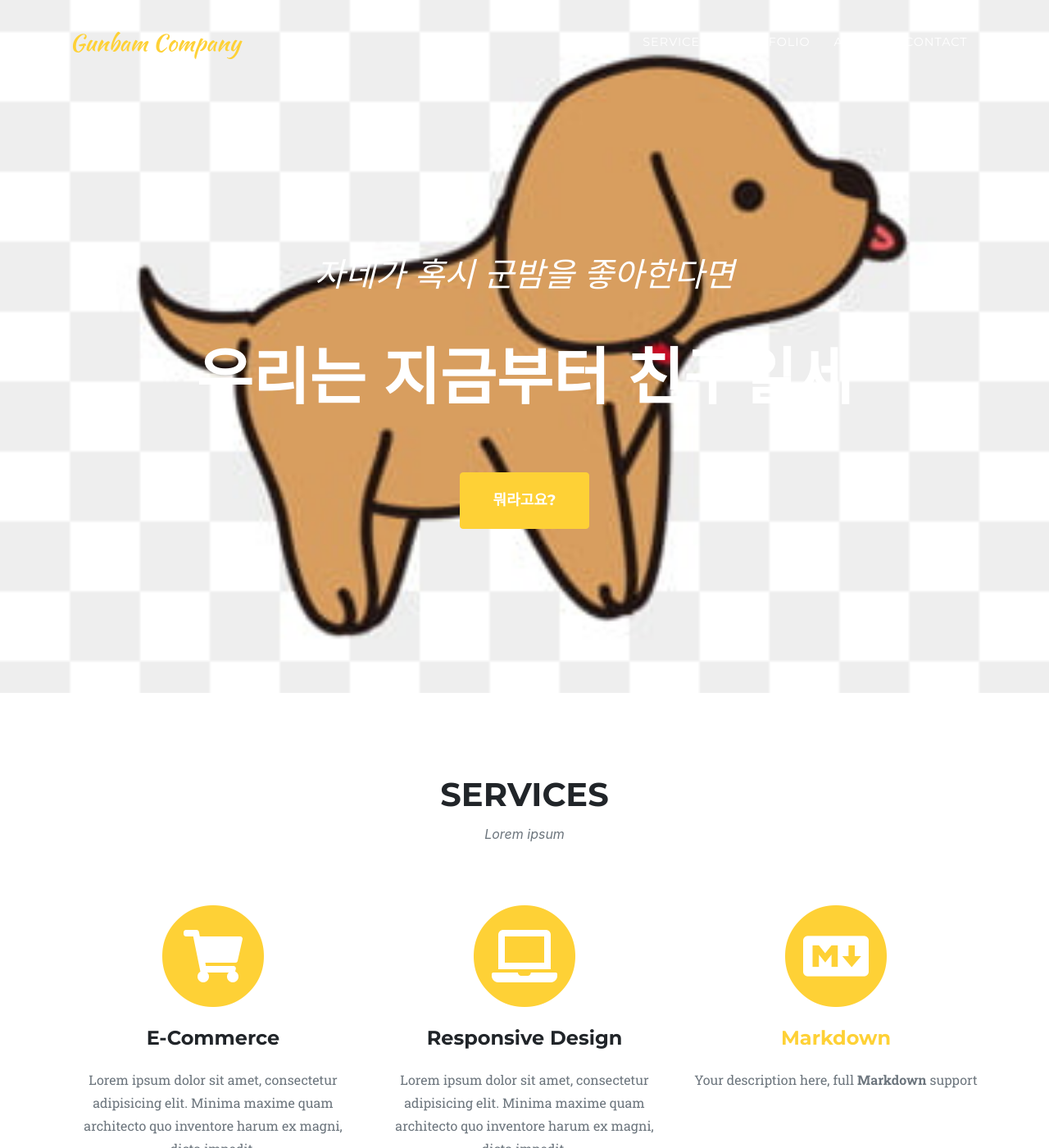
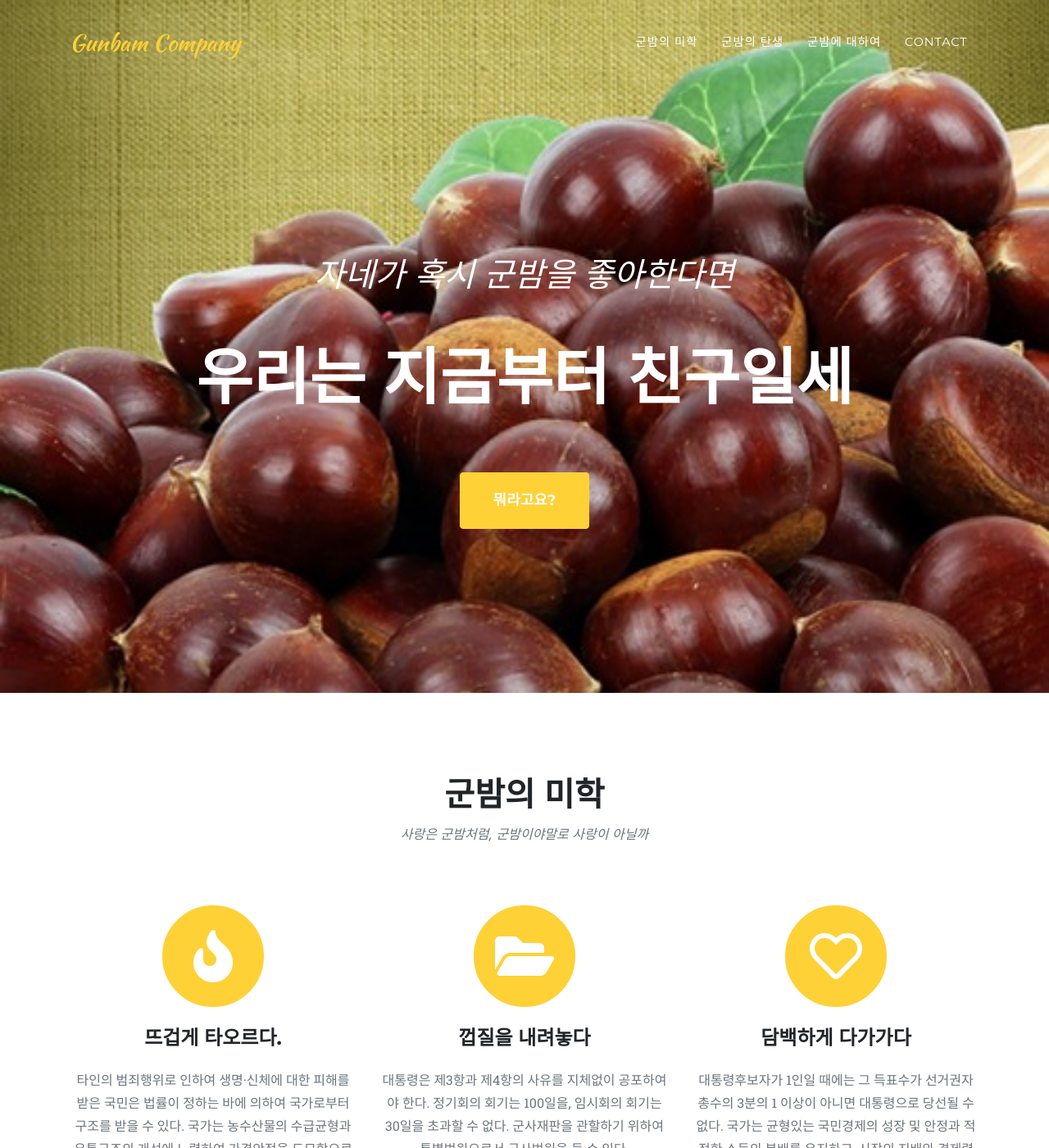
Before and after one commit to hms1218/gunbam, a Jekyll site: the page built from index.md, in a window 1280 px wide and 1400 px high. Shown: the whole window at 82% size. Built offline with Jekyll 4.4.1, drawn with Linux system fonts in a browser that asks for light colours; some web fonts are replaced; some of the changed text lies outside the part shown.

Commit message:
250312 수업

```diff
--- a/_config.yml
+++ b/_config.yml
@@ -38,4 +38,4 @@ markdown: kramdown
 
 # Uncomment following line to use Formspree form ID based URL instead of email based URL
 # Details: https://help.formspree.io/hc/en-us/articles/360017735154-How-to-prevent-spam
-# formspree_form_path: "f/a_form_id"
+formspree_form_path: "f/xyzeynpv"
--- a/_data/navigation.yml
+++ b/_data/navigation.yml
@@ -11,11 +11,11 @@
 # -----------------
 en: &DEFAULT_EN
   nav:
-    - title: "Services"
+    - title: "군밤의 미학"
       section: services
-    - title: "Portfolio"
+    - title: "군밤의 탄생"
       section: portfolio
-    - title: "About"
+    - title: "군밤에 대하여"
       section: about
     - title: "Contact"
       section: contact
--- a/_data/sitetext.yml
+++ b/_data/sitetext.yml
@@ -17,37 +17,37 @@ en: &DEFAULT_EN
     buttonlink: "#services"
 
   services:
-    title: "Services"
-    text: "Lorem ipsum"
+    title: "군밤의 미학"
+    text: "사랑은 군밤처럼, 군밤이야말로 사랑이 아닐까"
     section: services
     list:
-      - title: "E-Commerce"
-        desc: "Lorem ipsum dolor sit amet, consectetur adipisicing elit. Minima maxime quam architecto quo inventore harum ex magni, dicta impedit."
-        icon: fas fa-shopping-cart #find more at https://fontawesome.com/icons
-      - title: "Responsive Design"
-        desc: "Lorem ipsum dolor sit amet, consectetur adipisicing elit. Minima maxime quam architecto quo inventore harum ex magni, dicta impedit."
-        icon: fas fa-laptop
-      - title: "[Markdown](https://en.wikipedia.org/wiki/Markdown)"
-        desc: "Your description here, full **Markdown** support"
-        icon: fab fa-markdown
+      - title: "뜨겁게 타오르다."
+        desc: "타인의 범죄행위로 인하여 생명·신체에 대한 피해를 받은 국민은 법률이 정하는 바에 의하여 국가로부터 구조를 받을 수 있다. 국가는 농수산물의 수급균형과 유통구조의 개선에 노력하여 가격안정을 도모함으로써 농·어민의 이익을 보호한다."
+        icon: fas fa-fire #find more at https://fontawesome.com/icons
+      - title: "껍질을 내려놓다"
+        desc: "대통령은 제3항과 제4항의 사유를 지체없이 공포하여야 한다. 정기회의 회기는 100일을, 임시회의 회기는 30일을 초과할 수 없다. 군사재판을 관할하기 위하여 특별법원으로서 군사법원을 둘 수 있다."
+        icon: fas fa-folder-open
+      - title: "담백하게 다가가다"
+        desc: "대통령후보자가 1인일 때에는 그 득표수가 선거권자 총수의 3분의 1 이상이 아니면 대통령으로 당선될 수 없다. 국가는 균형있는 국민경제의 성장 및 안정과 적정한 소득의 분배를 유지하고, 시장의 지배와 경제력의 남용을 방지하며, 경제주체간의 조화를 통한 경제의 민주화를 위하여 경제에 관한 규제와 조정을 할 수 있다."
+        icon: far fa-heart
 
   portfolio:
-    title: "Portfolio"
-    text: "Lorem ipsum dolor sit amet consectetur."
+    title: "군밤의 탄생"
+    text: "군밤이란 사랑으로써 완성된다."
     section: portfolio
-    closebutton: "Close Project"
+    closebutton: "레시피 닫기"
 
   about:
-    title: "About Us"
-    text: "our story"
-    body: "Lorem ipsum dolor sit amet, consectetur adipisicing elit. Aut eaque, laboriosam veritatis, quos non quis ad perspiciatis, totam corporis ea, alias ut unde. **Markdown** supported."
+    title: "군밤에 대하여"
+    text: "지난 추억일 뿐이지요"
+    body: 국회의원은 현행범인인 경우를 제외하고는 회기중 국회의 동의없이 체포 또는 구금되지 아니한다. 국회는 헌법개정안이 공고된 날로부터 60일 이내에 의결하여야 하며, 국회의 의결은 재적의원 3분의 2 이상의 찬성을 얻어야 한다. 국가는 평생교육을 진흥하여야 한다. 공무원의 신분과 정치적 중립성은 법률이 정하는 바에 의하여 보장된다. 비상계엄하의 군사재판은 군인·군무원의 범죄나 군사에 관한 간첩죄의 경우와 초병·초소·유독음식물공급·포로에 관한 죄중 법률이 정한 경우에 한하여 단심으로 할 수 있다. 다만, 사형을 선고한 경우에는 그러하지 아니하다.
     section: about
 
   contact:
     title: "Contact Us"
     text: "Lorem ipsum or call 123456789"
     section: contact
-    name: "Name*"
+    name: "이름을 입력하세요."
     name-validation: "Please enter your name."
     email: "Email*"
     email-validation: "Please enter your email address."
--- a/_data/style.yml
+++ b/_data/style.yml
@@ -4,7 +4,7 @@
 #black: "#000"
 
 #Image Customization
-header-image: "../img/puppy.jpg"
+header-image: "../img/gunbam.jpg"
 contact-image: "../img/contact.png"
 #Font Awesome icon for portfolio grid when an item is hovered over
 #portfolio-icon: fas fa-expand-arrows-alt fa-3x #default: fas fa-plus fa-3x
```
Also changed, not shown: _portfolio/example.md (deleted, +0 -21 lines), _portfolio/project1.md (deleted, +0 -19 lines), _portfolio/project2.md (deleted, +0 -19 lines), _portfolio/recipe1.md (added, +14 -0 lines), _portfolio/recipe2.md (added, +14 -0 lines), _portfolio/recipe3.md (added, +14 -0 lines), assets/img/gunbam.jpg (added), assets/img/gunbam.png (deleted), assets/img/portfolio/thumbnail1.jpg (added), assets/img/portfolio/thumbnail2.jpg (added), assets/img/portfolio/thumbnail3.jpg (added).
